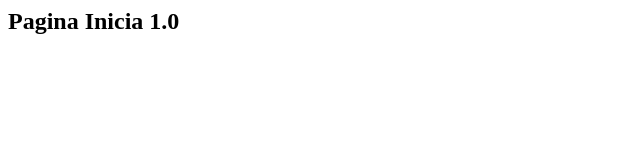
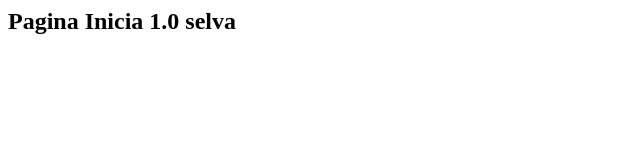
Before and after one commit to Ceduk80/celke_como_usar_github, a plain HTML site: page index.html in a window 1280 px wide. Shown: the full height of the page, 0-640 px from the left. Drawn offline with Linux system fonts and the light colour scheme.

Commit message:
Update index.html

```diff
--- a/index.html
+++ b/index.html
@@ -1 +1 @@
-<h2>Pagina Inicia 1.0</h2>
+<h2>Pagina Inicia 1.0 selva</h2>
```
